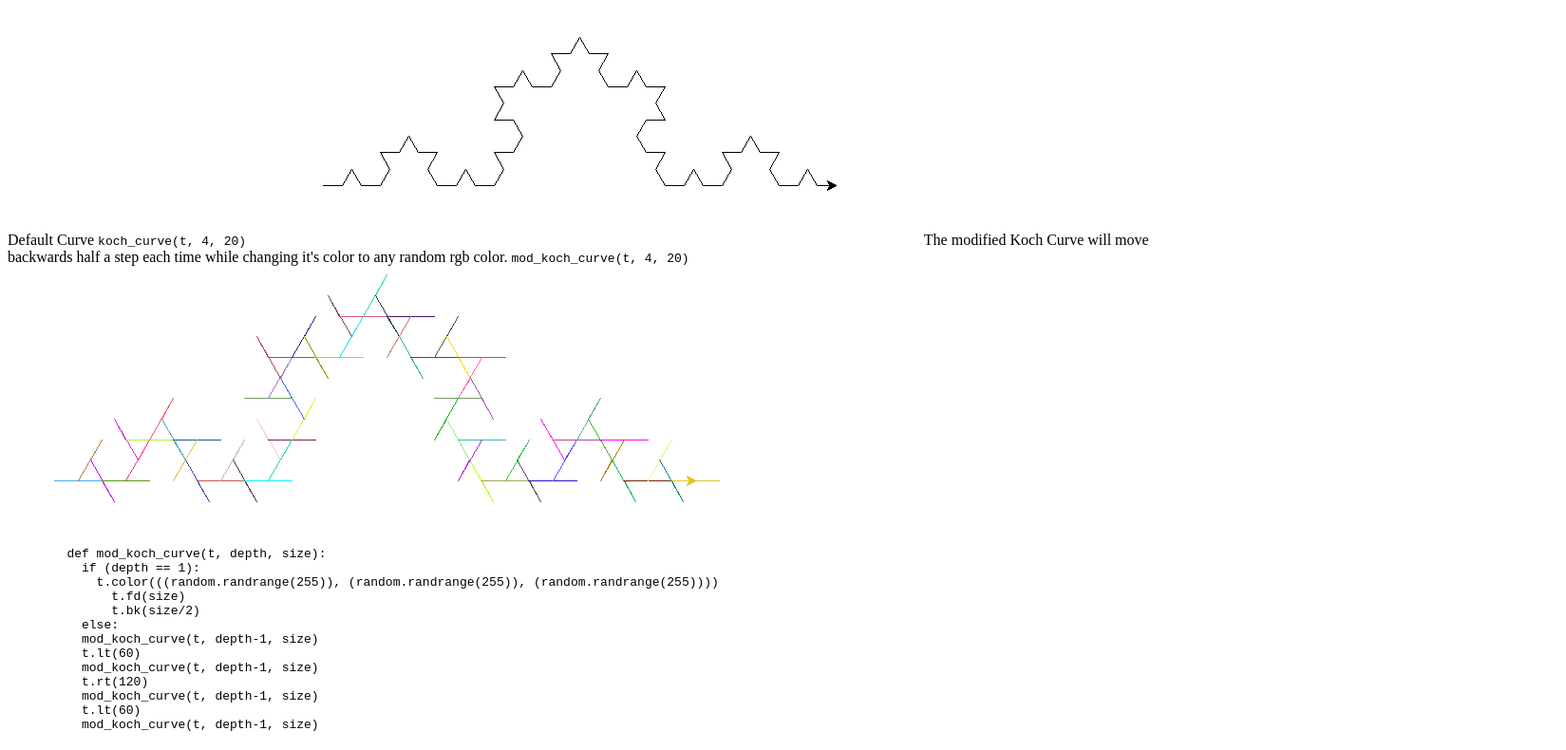
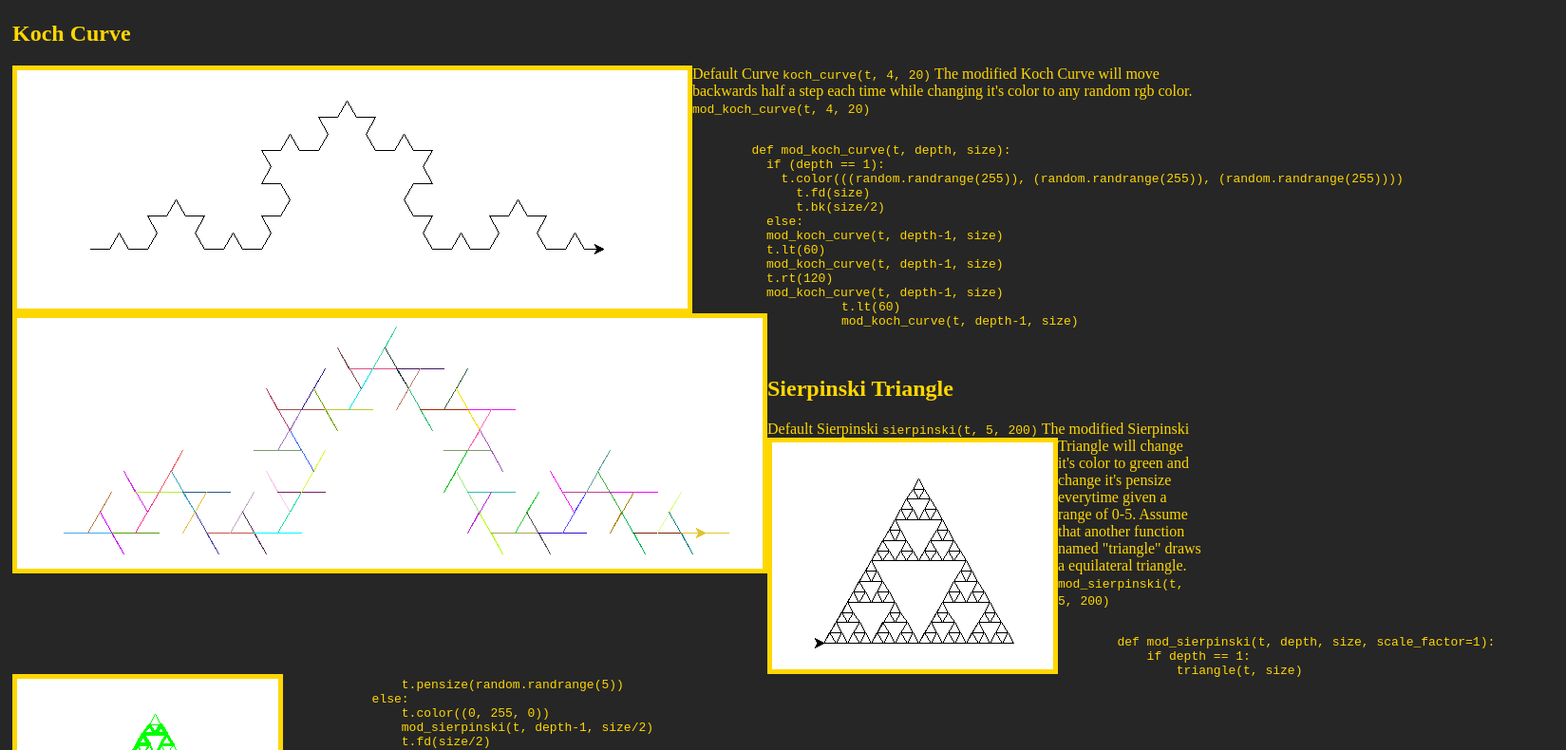
Before and after one commit to stuycs-gh-classrooms/10-web-Lum1n53, a plain HTML site: page fractals.html in a window 1280 px wide. Shown: the part 120-910 px from the top of the page at 95% size, 1649 px wide, since content can reach past the window. Drawn offline with Linux system fonts and the light colour scheme; files that its build step writes are made by us from their sources.

Commit message:
Add files via upload

```diff
--- a/fractals.html
+++ b/fractals.html
@@ -3,6 +3,7 @@
   <head>
     <meta charset="utf-8">
     <title>Modded Fractals</title>
+    <link href="mystyle.css" rel="stylesheet">
   </head>
   <body>
     <h1>Welcome to modded Fractals!</h1>
```
